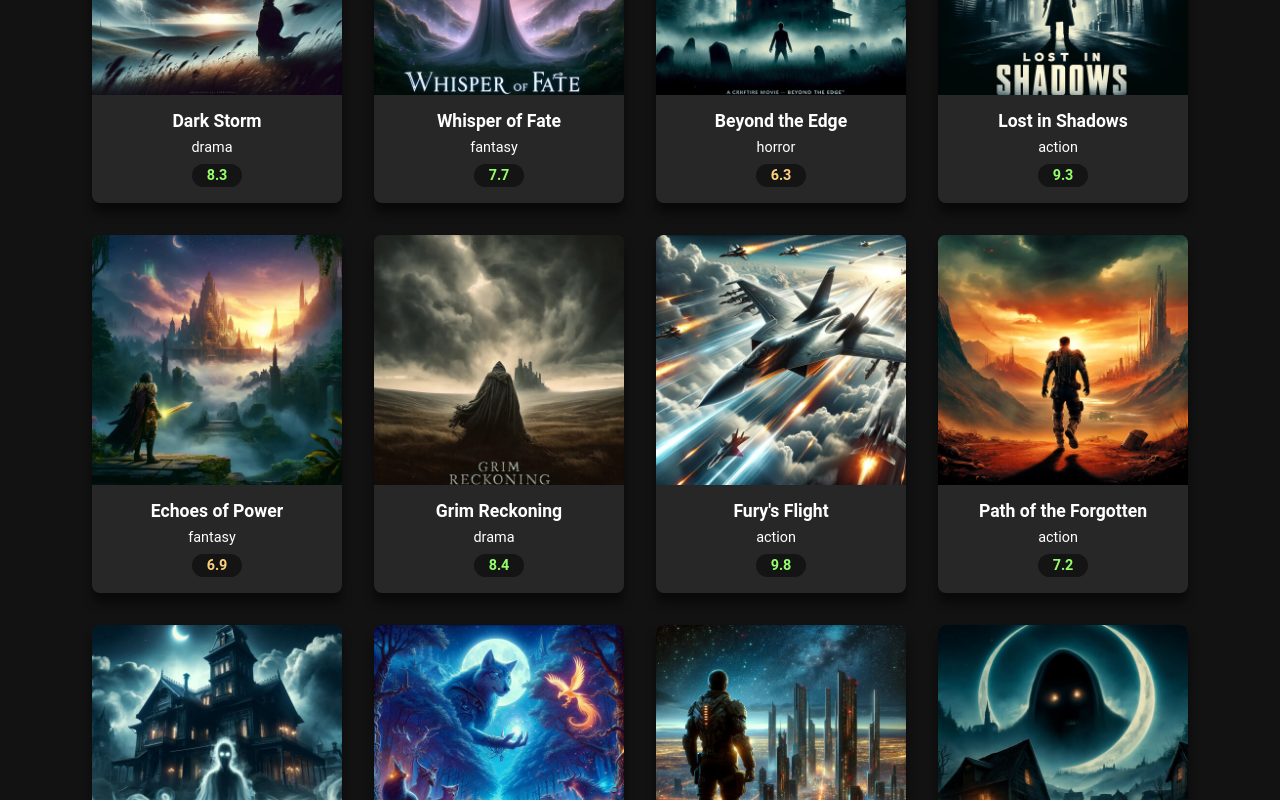
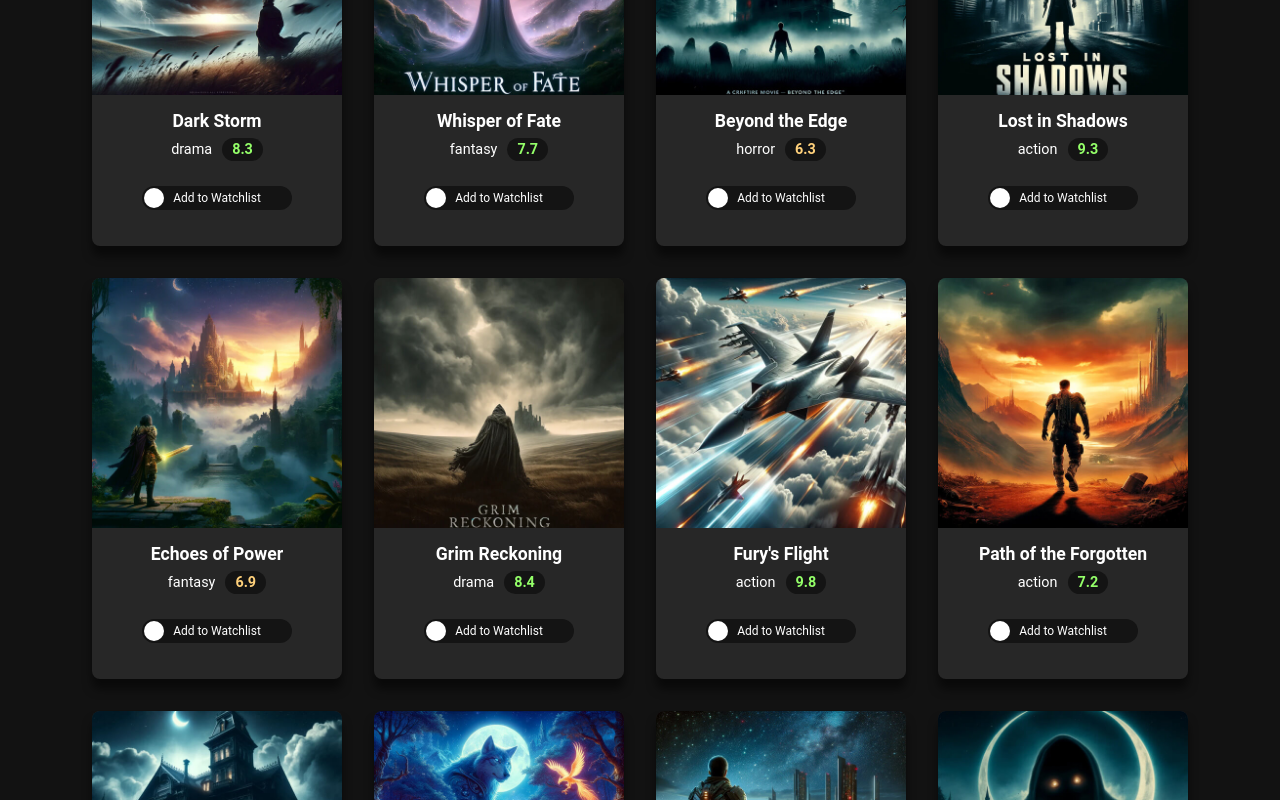
Before and after one commit to nvbinhsoft/moviedux, a React (Create React App) app: page / in a window 1280 px wide. Shown: the part 920-1720 px from the top of the page. Built offline with nearby package versions, Linux system fonts and the light colour scheme.

Commit message:
feat: create watchlist component

```diff
--- a/src/components/MovieCard.js
+++ b/src/components/MovieCard.js
@@ -1,7 +1,7 @@
 import React from "react";
 import '../styles.css';
 
-export default function MovieCard({movie}) {
+export default function MovieCard({movie, toggleWatchlist, isWatchlisted}) {
 
     const handleError = (event) => {
         event.target.src = 'images/default.jpg';
@@ -23,8 +23,23 @@ export default function MovieCard({movie}) {
             <img src={`images/${movie.image}`} alt={movie.title} onError={handleError}/>
             <div className={'movie-card-info'}>
                 <h3 className={'movie-card-title'}>{movie.title}</h3>
-                <p className={'movie-card-genre'}>{movie.genre}</p>
-                <p className={`movie-card-rating ${getRatingClass(movie.rating)}`}>{movie.rating}</p>
+                <div>
+                    <span className={'movie-card-genre'}>{movie.genre}</span>
+                    <span className={`movie-card-rating ${getRatingClass(movie.rating)}`}>{movie.rating}</span>
+                </div>
+
+                <label className={'switch'}>
+                    <input
+                    type={'checkbox'}
+                    checked={isWatchlisted}
+                    onChange={() => toggleWatchlist(movie.id)}
+                    />
+                    <span className={'slider'}>
+                        <span className={'slider-label'}>{isWatchlisted ? 'In Watchlist' : 'Add to Watchlist'}</span>
+                    </span>
+
+                </label>
+
             </div>
 
         </div>
--- a/src/components/MoviesGrid.js
+++ b/src/components/MoviesGrid.js
@@ -2,18 +2,12 @@ import React, {useState, useEffect} from "react";
 import '../styles.css';
 import MovieCard from "./MovieCard";
 
-export default function MoviesGrid() {
+export default function MoviesGrid({movies, watchlist, toggleWatchlist}) {
 
-    const [movies, setMovies] = useState([])
     const [searchTerm, setSearchTerm] = useState("");
     const [genre, setGenre] = useState("All Genres");
     const [rating, setRating] = useState("All");
 
-    useEffect(() => {
-        fetch("movies.json")
-            .then(response => response.json())
-            .then(data => setMovies(data))
-    }, [])
 
     const handleSearchChange = (event) => {
         setSearchTerm(event.target.value);
@@ -82,7 +76,11 @@ export default function MoviesGrid() {
             <div className={'movies-grid'}>
                 {
                     filteredMovies.map(movie => (
-                        <MovieCard movie={movie} key={movie.id}/>
+                        <MovieCard movie={movie}
+                                   toggleWatchlist={toggleWatchlist}
+                                   isWatchlisted={watchlist.includes(movie.id)}
+                                   key={movie.id}
+                        />
                     ))
                 }
             </div>
--- /dev/null
+++ b/src/components/Watchlist.js
@@ -0,0 +1,23 @@
+import React from "react";
+import '../styles.css';
+import MovieCard from "./MovieCard";
+
+export default function Watchlist({ movies, watchlist, toggleWatchlist }) {
+    const watchlistMovies = movies.filter(movie => watchlist.includes(movie.id));
+
+    return (
+        <div>
+            <h1 className={'title'}>Watch List</h1>
+            <div className={'movies-grid'}>
+                {watchlistMovies.map(movie => (
+                    <MovieCard
+                        movie={movie}
+                        toggleWatchlist={toggleWatchlist}
+                        isWatchlisted={true}
+                        key={movie.id}
+                    />
+                ))}
+            </div>
+        </div>
+    );
+}
```
